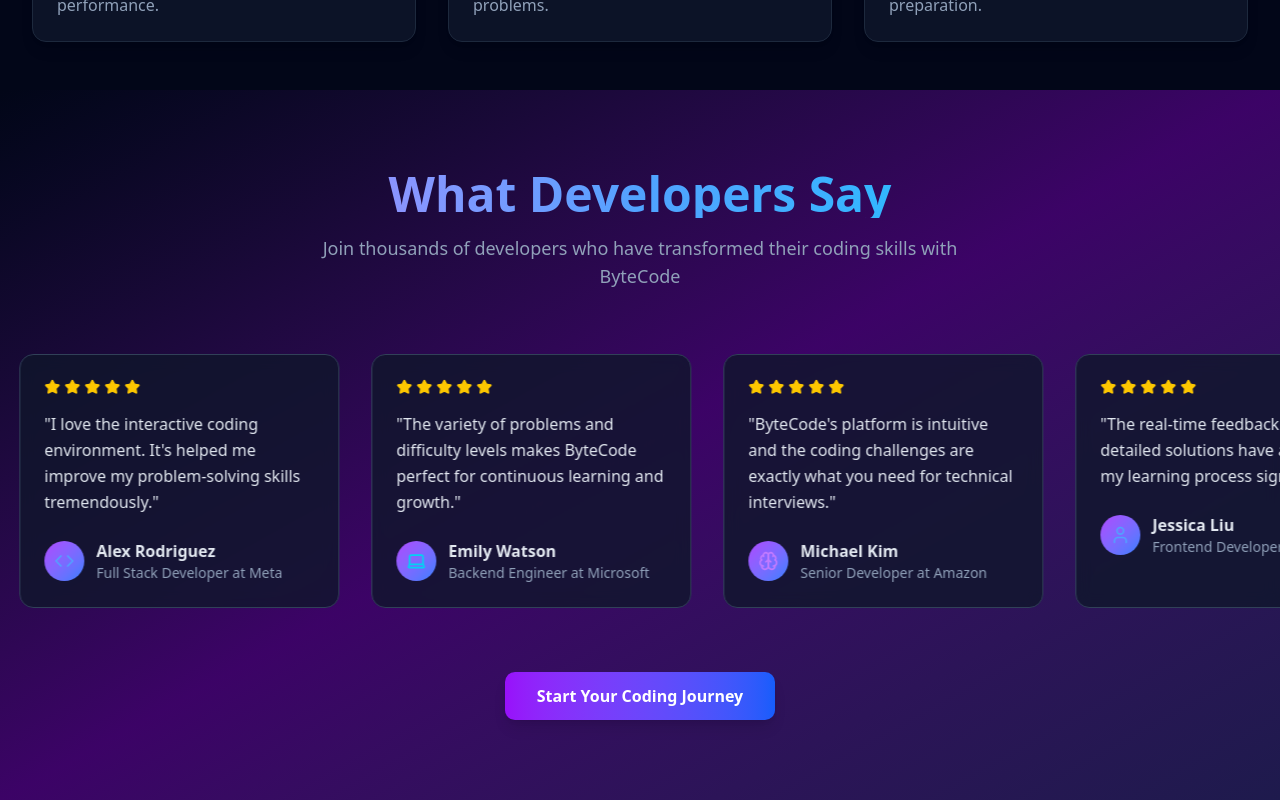
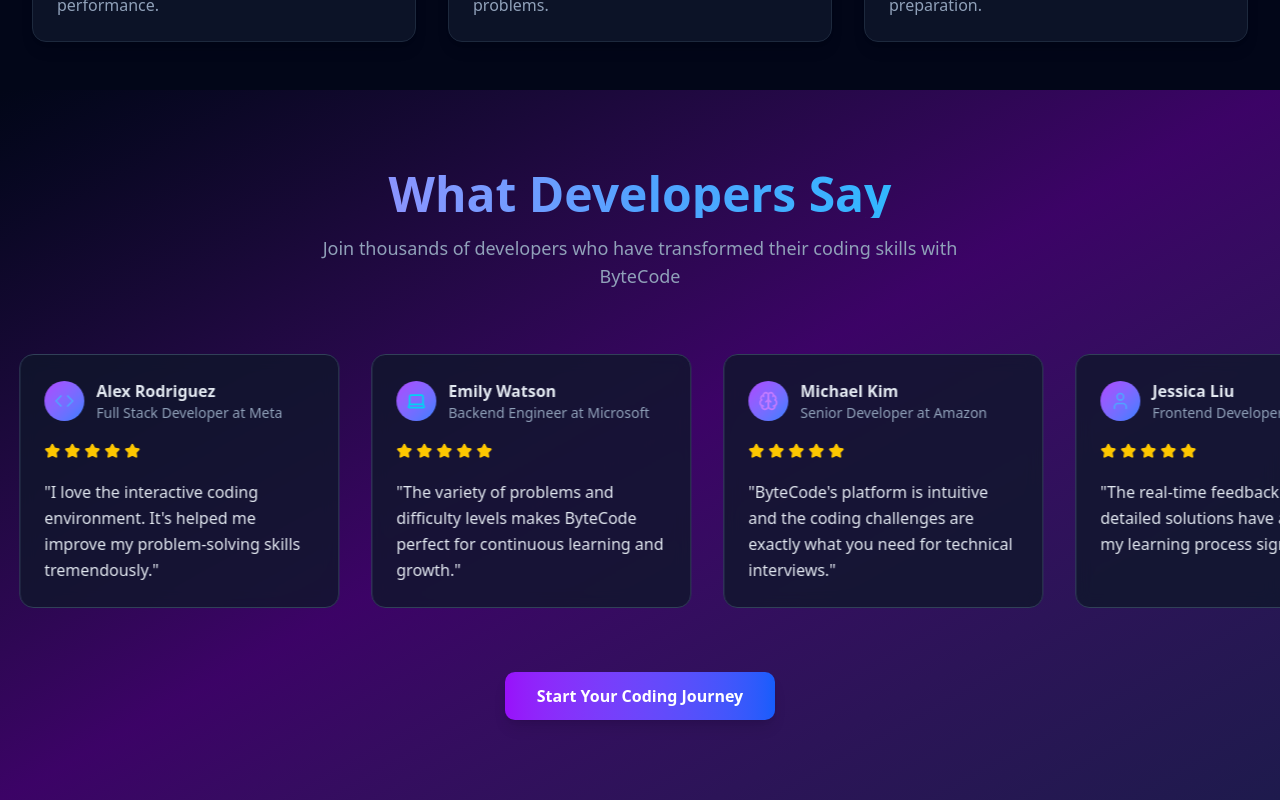
Before and after one commit to Kevin-Rozario/byte-code, a React (Vite) app in the folder frontend/: page / in a window 1280 px wide. Shown: the part 1318-2118 px from the top of the page. Built offline with nearby package versions, Linux system fonts and the light colour scheme.

Commit message:
feat: enhance TestimonialCard layout with user info display and improved styling

```diff
--- a/frontend/src/blocks/TestimonialsSection.tsx
+++ b/frontend/src/blocks/TestimonialsSection.tsx
@@ -81,22 +81,6 @@
   return (
     <div className="flex-shrink-0 w-80 mx-4">
       <div className="bg-slate-900/80 backdrop-blur-sm border border-slate-700 rounded-xl p-6 h-full">
-        {/* Rating Stars */}
-        <div className="flex gap-1 mb-4">
-          {[...Array(testimonial.rating)].map((_, i) => (
-            <Star
-              key={i}
-              className="text-yellow-400 fill-yellow-400"
-              size={16}
-            />
-          ))}
-        </div>
-
-        {/* Content */}
-        <p className="text-slate-200 mb-6 leading-relaxed">
-          "{testimonial.content}"
-        </p>
-
         {/* User Info */}
         <div className="flex items-center gap-3">
           <div className="w-10 h-10 bg-gradient-to-br from-purple-500 to-blue-500 rounded-full flex items-center justify-center">
@@ -109,6 +93,22 @@
             </p>
           </div>
         </div>
+
+        {/* Rating Stars */}
+        <div className="flex gap-1 mt-5">
+          {[...Array(testimonial.rating)].map((_, i) => (
+            <Star
+              key={i}
+              className="text-yellow-400 fill-yellow-400"
+              size={16}
+            />
+          ))}
+        </div>
+
+        {/* Content */}
+        <p className="text-slate-200 mt-5 leading-relaxed">
+          "{testimonial.content}"
+        </p>
       </div>
     </div>
   );
```
